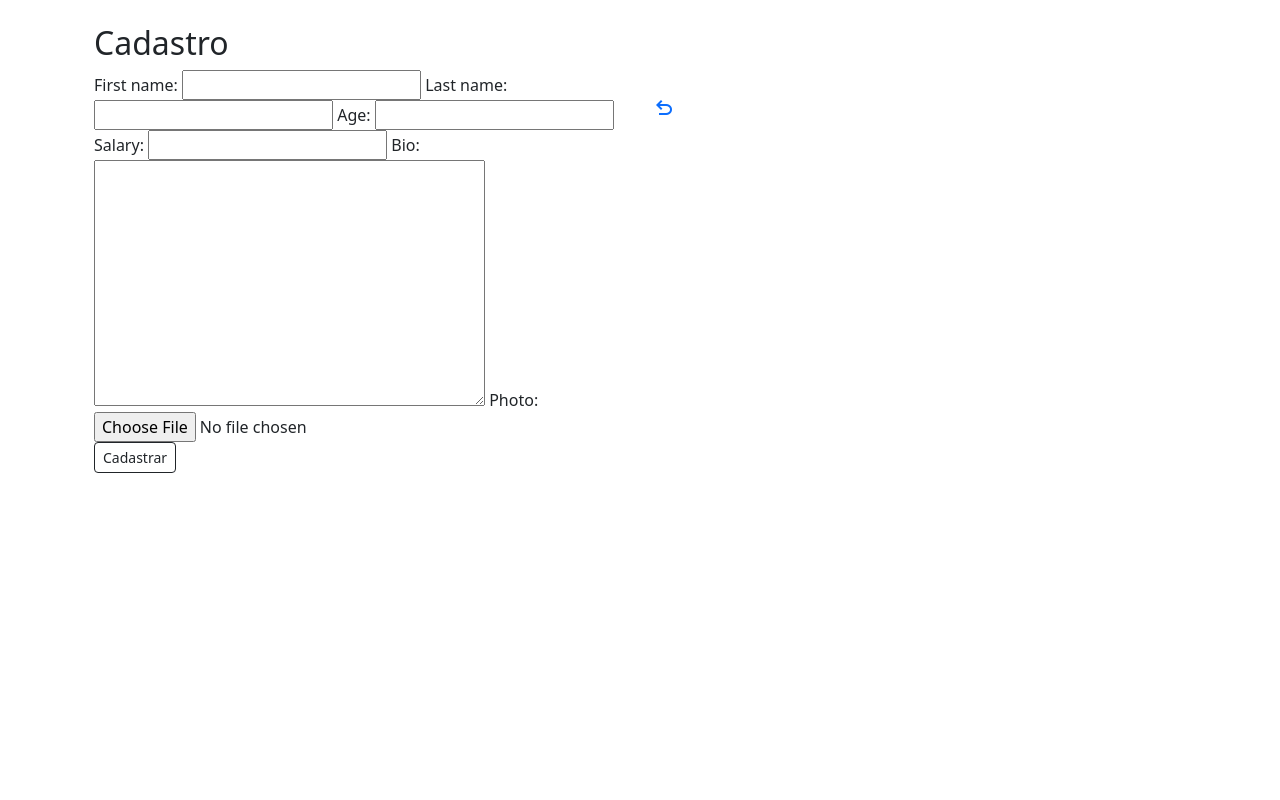
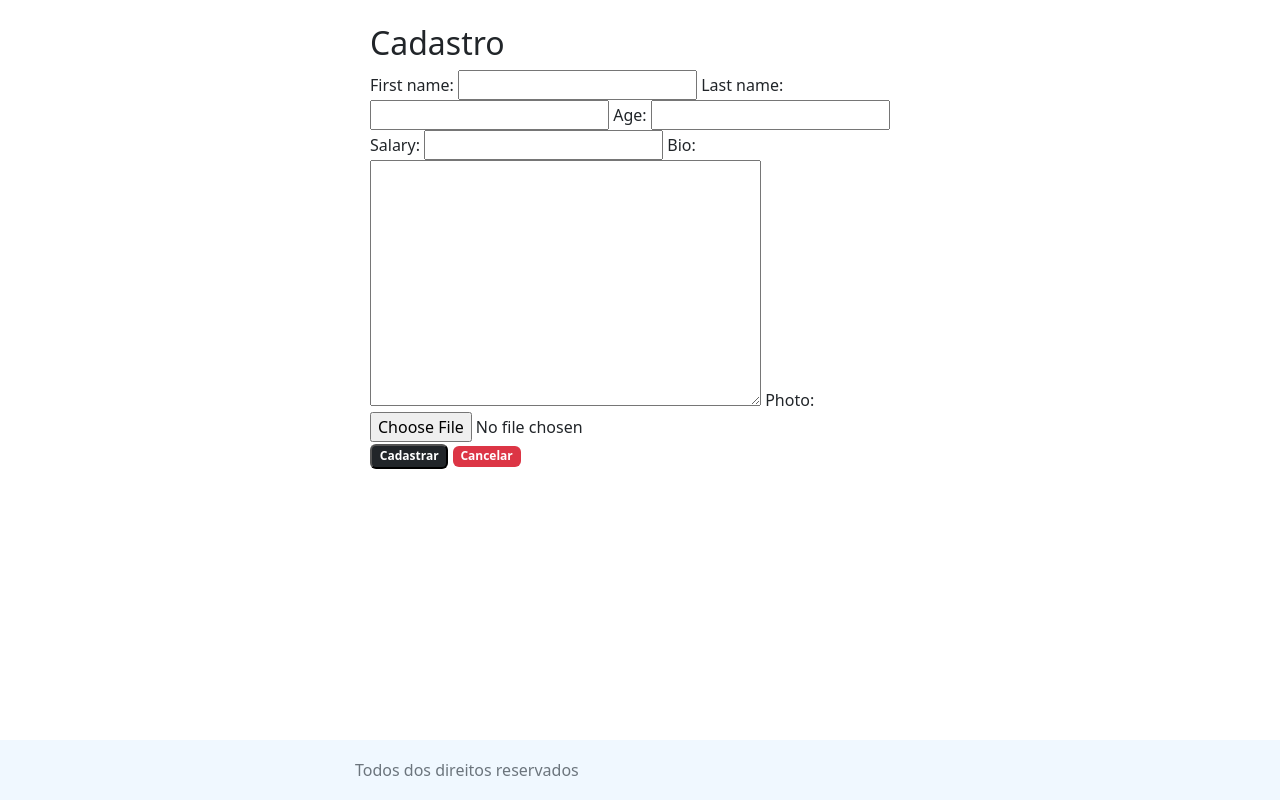
Before and after one commit to mantiniDev/projetoCadastroClientes, a Django app: page /clientes/new/ in a window 1280 px wide. Run offline with Django 4.2, Linux system fonts and the light colour scheme; the visitor is signed in with stand-in values (Sample User, id 1); some libraries are stand-ins or nearby versions.

Commit message:
bootstrapp21

```diff
--- a/clientes/templates/person_delete_confirm.html
+++ b/clientes/templates/person_delete_confirm.html
@@ -6,7 +6,7 @@
     <h1>Tem certeza que deseja deletar o paciente: {{person.first_name}}</h1>
     <form method="POST" enctype="multipart/form-data">
         {% csrf_token %}
-        <button type="submit" class="btn btn-outline-success btn-sm" >Sim</button>
-        <a href="{% url 'person_list' %}" class="btn btn-outline-danger btn-sm" >Não</a>
+        <button type="submit" class="badge text-bg-dark">Sim</button>
+        <a href="{% url 'person_list' %}"><span class="badge text-bg-danger">Não</span></a>
     </form>
 {% endblock %}
--- a/clientes/templates/person_form.html
+++ b/clientes/templates/person_form.html
@@ -13,19 +13,19 @@
                 {% csrf_token %}
                 {{ form|bootstrap_horizontal }}
                 <br>
-                <button type="submit" class="btn btn-outline-dark btn-sm" >Cadastrar</button>
+                <button type="submit" class="badge text-bg-dark" >Cadastrar</button>
+                <a href="{% url 'person_list' %}"> <span class="badge text-bg-danger"> Cancelar </span>
             </form>
         </div>
         <div class="col">
-            <br>
-            <br>
-            <br>
-            <br>
-            <a href="{% url 'person_list' %}"> <link rel="stylesheet" href="https://fonts.googleapis.com/css2?family=Material+Symbols+Outlined:opsz,wght,FILL,GRAD@48,700,0,0" /> <span class="material-symbols-outlined">
-undo
-</span></a>
         </div>
         </div>
     </div>
-
 {% endblock %}
+{% block footer%}
+    <footer class="footer">
+        <div class="container">
+            <span class="text-muted">Todos dos direitos reservados</span>
+        </div>
+    </footer>
+{% endblock %}
--- a/gestao_pacientes/settings.py
+++ b/gestao_pacientes/settings.py
@@ -129,6 +129,10 @@ LOGIN_REDIRECT_URL = 'person_list'
 
 STATIC_ROOT = os.path.join(BASE_DIR, 'staticfiles')
 
+STATICFILES_DIRS = [
+    'statics',
+]
+
 # Default primary key field type
 # https://docs.djangoproject.com/en/4.1/ref/settings/#default-auto-field
 
--- a/home/templates/base.html
+++ b/home/templates/base.html
@@ -1,18 +1,22 @@
+{% load static %}
 <!doctype html>
-<html lang="en">
+<html lang="pt-br">
 <head>
     <meta charset="UTF-8">
     <meta name="viewport"
           content="width=device-width, user-scalable=no, initial-scale=1.0, maximum-scale=1.0, minimum-scale=1.0">
     <meta http-equiv="X-UA-Compatible" content="ie=edge">
     <link rel="stylesheet" href="https://cdn.jsdelivr.net/npm/bootstrap@5.2.3/dist/css/bootstrap.min.css">
+    <link rel="stylesheet" href="{% static 'stick-footer.css'%}">
+    <link rel="stylesheet" href="{% static 'style.css'%}">
     <title>{% block title %}{% endblock %}</title>
 </head>
 <body>
     <div class="container">
-        {% block main %}
-        {% endblock %}
+            {% block main %}
+            {% endblock %}
     </div>
-
+    {% block footer%}
+    {% endblock %}
 </body>
 </html>
--- /dev/null
+++ b/statics/stick-footer.css
@@ -0,0 +1,20 @@
+html {
+    position: relative;
+    min-height: 100%
+}
+body {
+    margin-botton: 60px;
+}
+.footer{
+    position: absolute;
+    bottom: 0;
+    width: 100%;
+    height: 60px;
+    line-height: 60px;
+    background-color: aliceblue;
+}
+.container {
+    width: auto;
+    max-width: 600px;
+    padding: 0 15px;
+}
--- /dev/null
+++ b/statics/style.css
@@ -0,0 +1,3 @@
+.trash-item {
+    float right;
+}
```
Also changed, not shown: clientes/templates/person.html (+8 -2 lines), home/templates/home.html (+7 -2 lines), templates/registration/login.html (+7 -0 lines).
